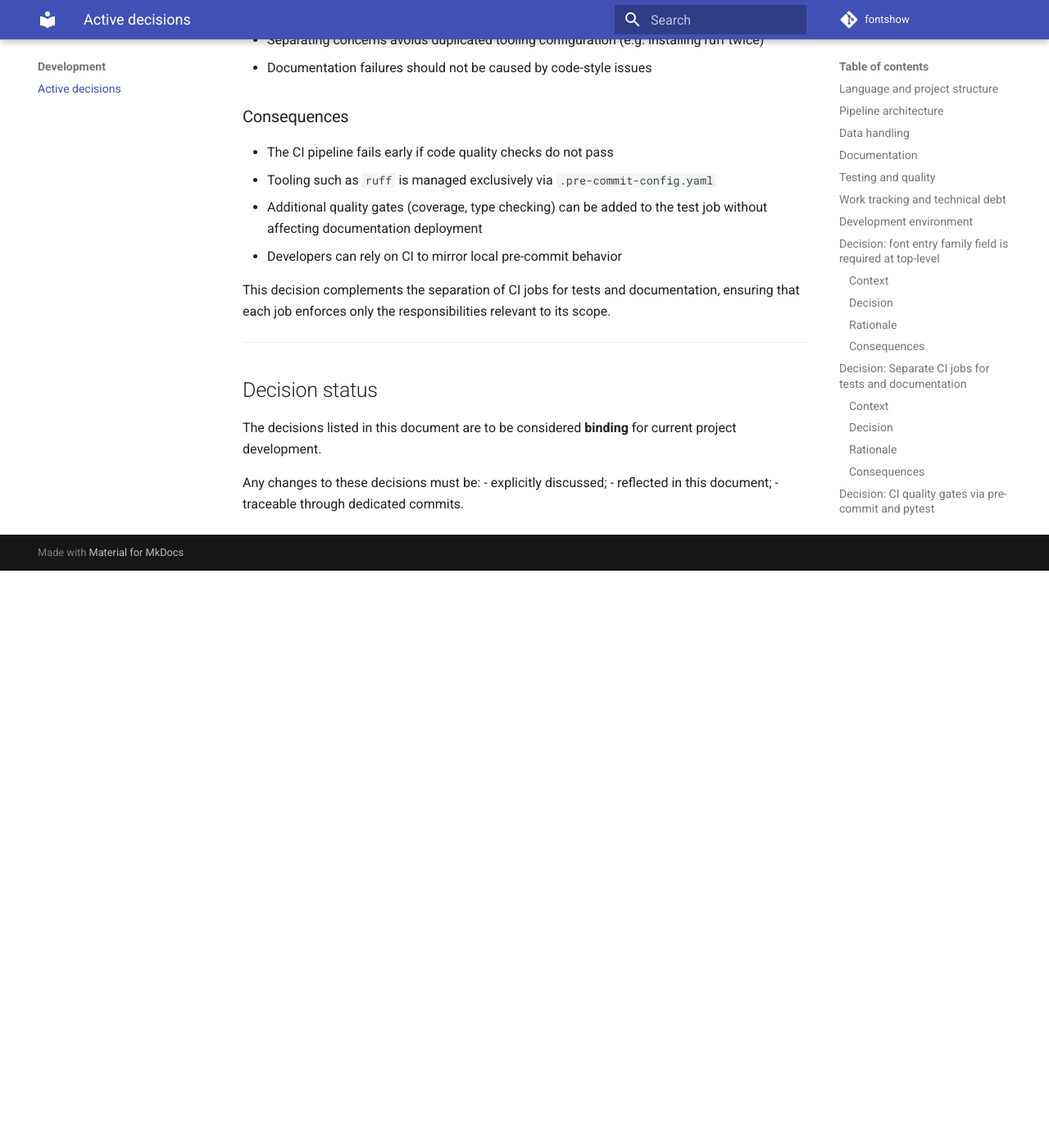
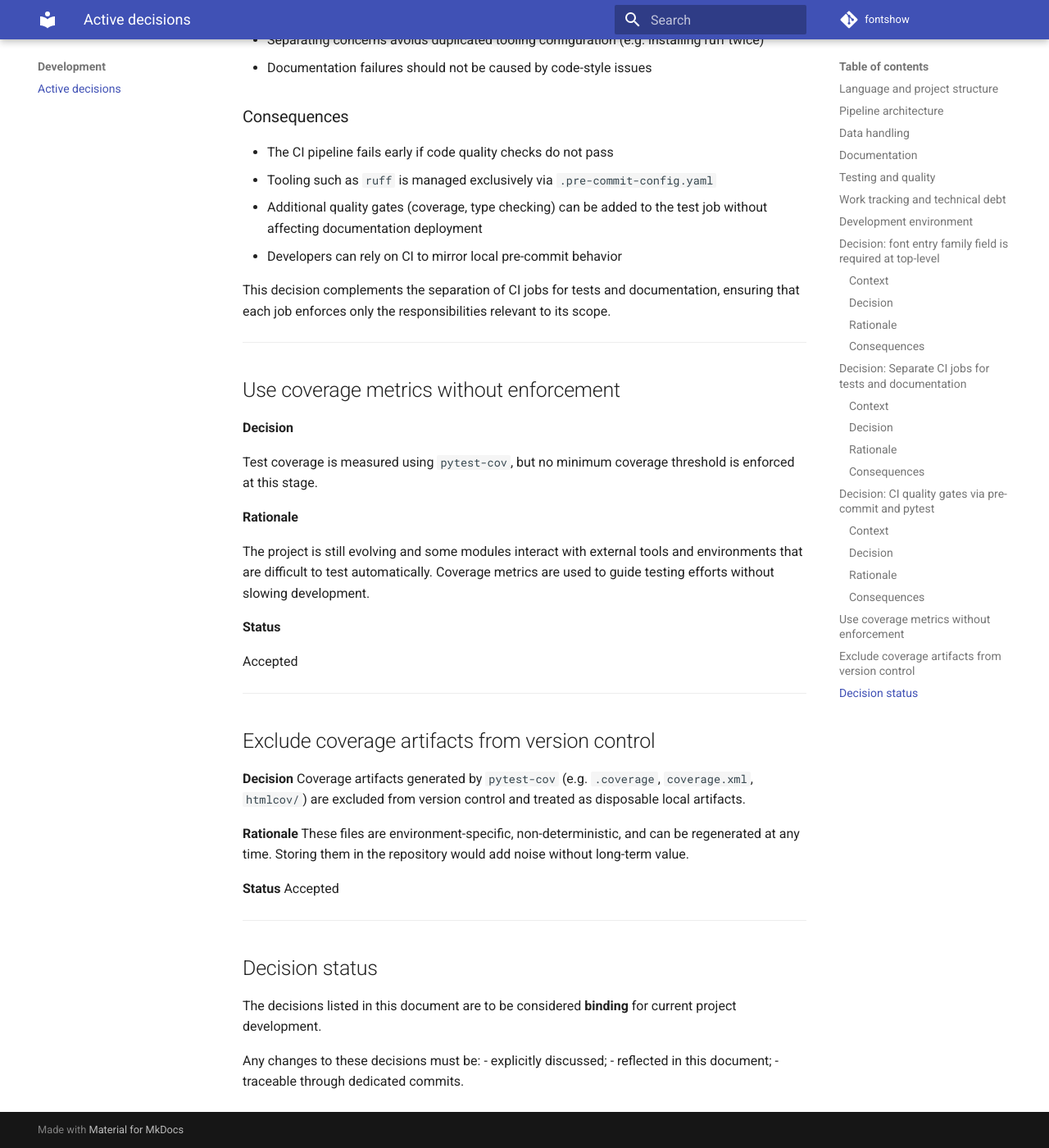
Before and after one commit to marco0560/Fontshow, an MkDocs documentation site: the page built from docs/decisions.md, in a window 1280 px wide and 1400 px high, scrolled down 4384 px. Shown: the whole window at 82% size. Built offline with MkDocs 1.6.1 and Material for MkDocs 9.7.7, drawn with Linux system fonts in a browser that asks for light colours; comment, search, counter and statistics services are not loaded; before the commit the page ends 5080 px from its top, so only the background shows below that.

Commit message:
test(ci): add test coverage reporting with pytest-cov
- Enable coverage measurement for automated tests
- Integrate coverage reporting into CI pipeline
- Document coverage strategy and non-enforcement decision

Why:
- Measure test coverage to understand which parts of the code are tested
  and identify gaps.
- Use coverage reports to guide future test additions and improvements.
- Integrate coverage reporting into CI to maintain visibility on test quality.

What:
- Added pytest-cov to the test dependencies.
- Updated CI workflow to run tests with coverage measurement and
  upload coverage reports as artifacts.

Notes:
-

Refs: #

```diff
--- a/docs/decisions.md
+++ b/docs/decisions.md
@@ -173,6 +173,43 @@ ensuring that each job enforces only the responsibilities relevant to its scope.
 
 ---
 
+## Use coverage metrics without enforcement
+
+**Decision**
+
+Test coverage is measured using `pytest-cov`, but no minimum coverage
+threshold is enforced at this stage.
+
+**Rationale**
+
+The project is still evolving and some modules interact with external
+tools and environments that are difficult to test automatically.
+Coverage metrics are used to guide testing efforts without slowing
+development.
+
+**Status**
+
+Accepted
+
+---
+
+## Exclude coverage artifacts from version control
+
+**Decision**
+Coverage artifacts generated by `pytest-cov` (e.g. `.coverage`,
+`coverage.xml`, `htmlcov/`) are excluded from version control and treated
+as disposable local artifacts.
+
+**Rationale**
+These files are environment-specific, non-deterministic, and can be
+regenerated at any time. Storing them in the repository would add noise
+without long-term value.
+
+**Status**
+Accepted
+
+---
+
 ## Decision status
 
 The decisions listed in this document are to be considered **binding** for current project development.
```
Also changed, not shown: docs/testing.md (+17 -0 lines), 3 other files.
